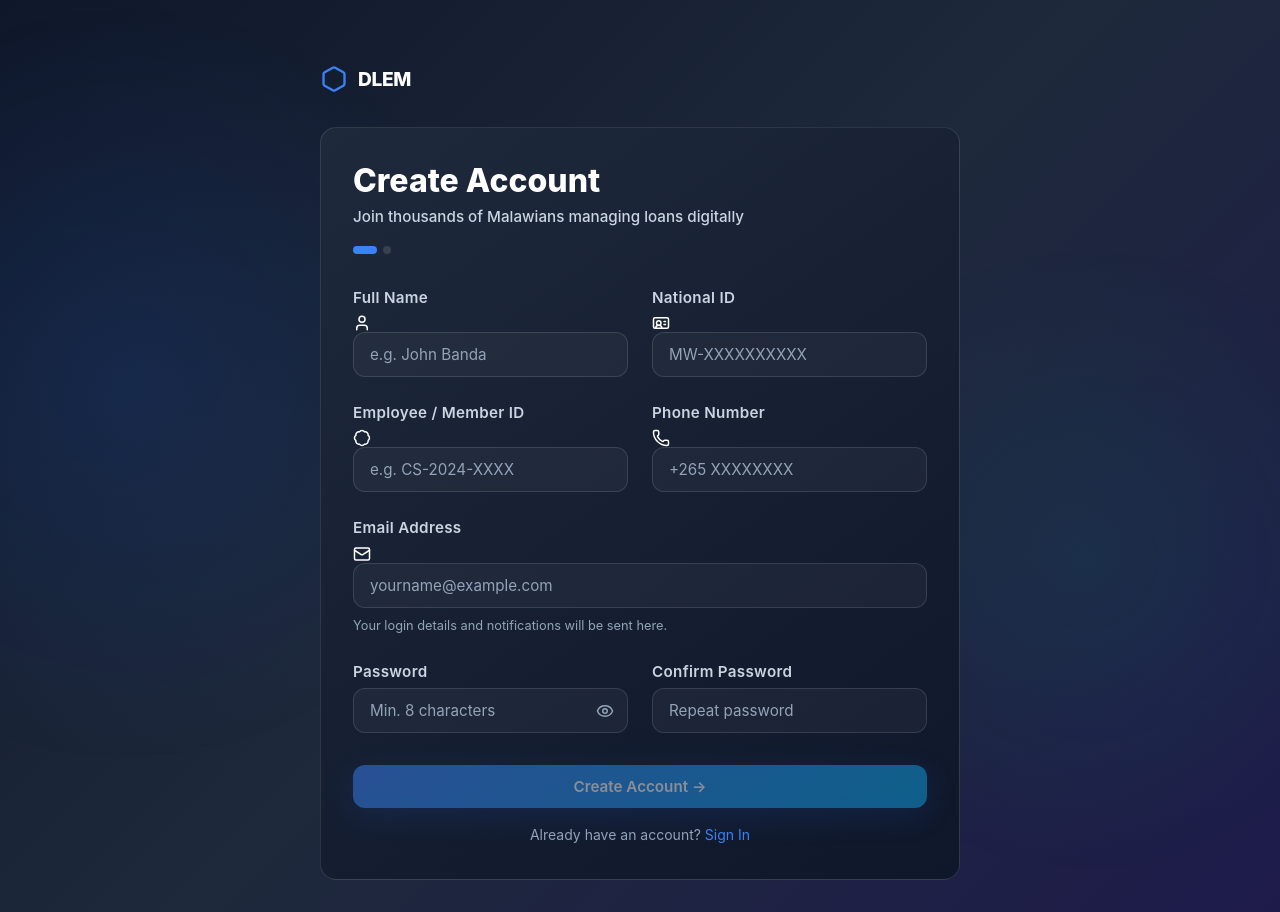
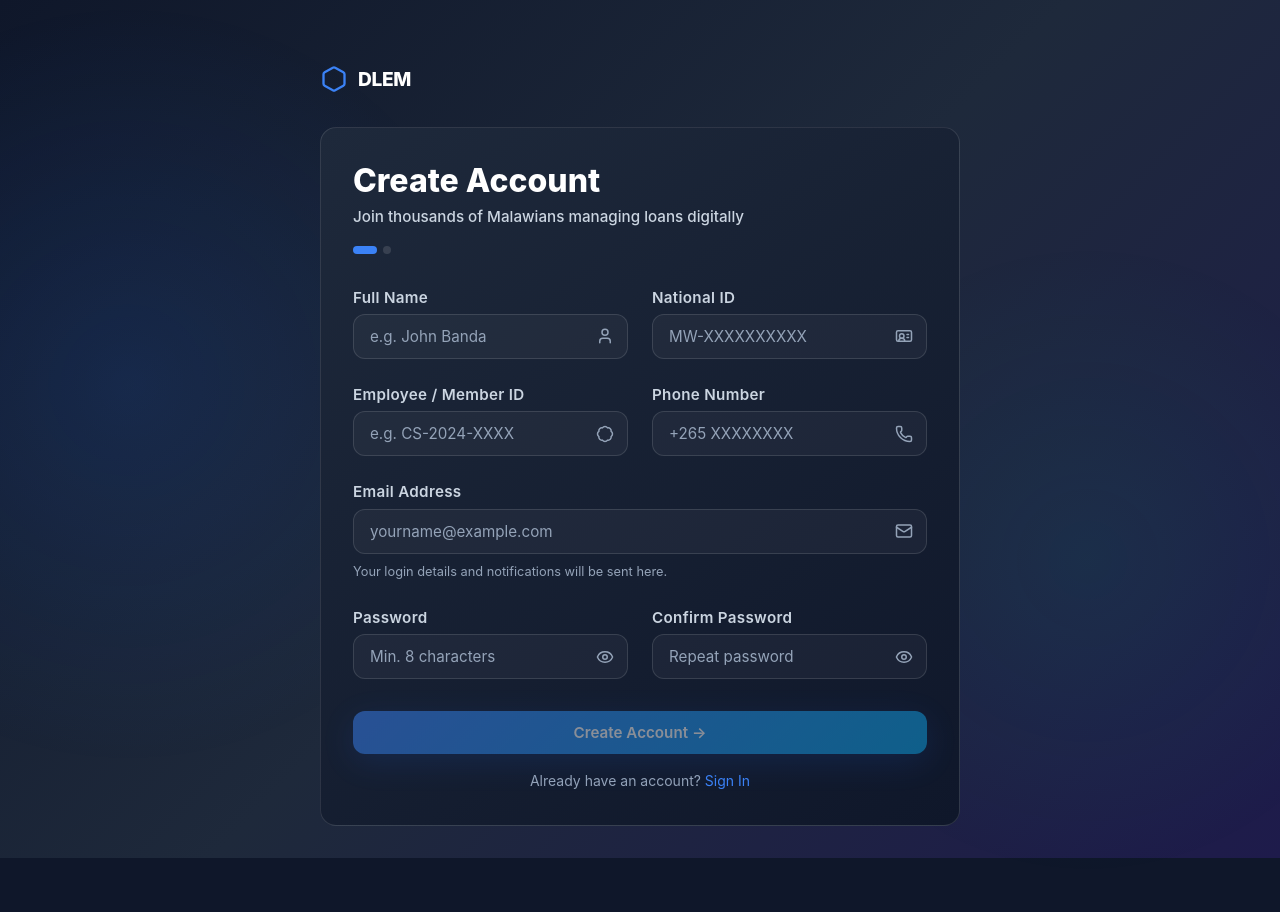
Before and after one commit to StewartMangame/DLEMs, a Next.js app in the folder frontend/: page /user/register in a window 1280 px wide. After the commit the page ends 858 px from the top, so only its background shows below. Built offline with nearby package versions, Linux system fonts and the light colour scheme.

Commit message:
inserted icons on create account page

```diff
--- a/frontend/src/app/user/auth.module.css
+++ b/frontend/src/app/user/auth.module.css
@@ -65,3 +65,24 @@
   border-radius: var(--radius-md);
   margin-top: var(--space-md);
 }
+
+.inputWrapper {
+  position: relative;
+  width: 100%;
+}
+
+.inputWrapper input {
+  padding-right: 40px !important;
+}
+
+.fieldIcon {
+  position: absolute;
+  right: 14px;
+  top: 50%;
+  transform: translateY(-50%);
+  color: var(--color-text-muted);
+  pointer-events: none;
+  z-index: 10;
+  display: flex;
+  align-items: center;
+}
--- a/frontend/src/app/user/register/page.tsx
+++ b/frontend/src/app/user/register/page.tsx
@@ -5,13 +5,13 @@ import { useRouter } from "next/navigation";
 import styles from "../auth.module.css";
 import { Hexagon, Eye, EyeOff, Mail, ArrowLeft, User, IdCard, Badge, Phone, CheckCircle2 } from "lucide-react";
 
-// ─── Helpers ──────────────────────────────────────────────────────────────────
+// ─── Helpers
 function isValidEmail(email: string): boolean {
   // RFC-compliant basic check: local@domain.tld
   return /^[^\s@]+@[^\s@]+\.[^\s@]{2,}$/.test(email.trim());
 }
 
-// ─── Types ────────────────────────────────────────────────────────────────────
+// ─── Types
 type Step = "details" | "otp";
 
 interface FormData {
@@ -24,7 +24,7 @@ interface FormData {
   confirmPassword: string;
 }
 
-// ─── Component ────────────────────────────────────────────────────────────────
+// ─── Component
 export default function RegisterPage() {
   const router = useRouter();
 
@@ -49,12 +49,12 @@ export default function RegisterPage() {
   const [error, setError] = useState("");
   const [loading, setLoading] = useState(false);
 
-  // ── Field change ────────────────────────────────────────────────────────────
+  // ── Field change
   const handleChange = (e: React.ChangeEvent<HTMLInputElement>) => {
     setForm({ ...form, [e.target.name]: e.target.value });
   };
 
-  // ── Client-side validation ──────────────────────────────────────────────────
+  // ── Client-side validation
   const emailValid = isValidEmail(form.email);
   const passwordsMatch = form.password === form.confirmPassword;
   const passwordLongEnough = form.password.length >= 8;
@@ -67,7 +67,7 @@ export default function RegisterPage() {
     passwordLongEnough &&
     passwordsMatch;
 
-  // ── Step 1 Submit — send registration + trigger OTP email ───────────────────
+  // ── Step 1 Submit — send registration + trigger OTP email
   const handleDetailsSubmit = async (e: React.FormEvent) => {
     e.preventDefault();
     setError("");
@@ -109,7 +109,7 @@ export default function RegisterPage() {
     }
   };
 
-  // ── OTP digit input handling ────────────────────────────────────────────────
+  // ── OTP digit input handling
   const handleOtpChange = (index: number, value: string) => {
     if (!/^\d?$/.test(value)) return; // digits only
     const next = [...otp];
@@ -128,7 +128,7 @@ export default function RegisterPage() {
     }
   };
 
-  // ── Step 2 Submit — verify OTP ──────────────────────────────────────────────
+  // ── Step 2 Submit — verify OTP
   const handleOtpSubmit = async (e: React.FormEvent) => {
     e.preventDefault();
     const code = otp.join("");
@@ -157,7 +157,7 @@ export default function RegisterPage() {
     }
   };
 
-  // ── Resend OTP ──────────────────────────────────────────────────────────────
+  // ── Resend OTP
   const startResendCooldown = () => {
     setResendCooldown(60);
     const timer = setInterval(() => {
@@ -183,7 +183,7 @@ export default function RegisterPage() {
     }
   };
 
-  // ── Render ──────────────────────────────────────────────────────────────────
+  // ── Render
   return (
     <div className={styles.page}>
       <div className={styles.bgOrb1} />
@@ -319,10 +319,25 @@ export default function RegisterPage() {
                 </div>
                 <div className="form-group">
                   <label className="form-label" htmlFor="confirmPassword">Confirm Password</label>
-                  <input id="confirmPassword" name="confirmPassword"
-                    type={showPw ? "text" : "password"} required className="form-input"
-                    autoComplete="new-password"
-                    placeholder="Repeat password" value={form.confirmPassword} onChange={handleChange} />
+                  <div style={{ position: "relative" }}>
+                    <input id="confirmPassword" name="confirmPassword"
+                      type={showPw ? "text" : "password"} required className="form-input"
+                      autoComplete="new-password"
+                      placeholder="Repeat password" value={form.confirmPassword} onChange={handleChange}
+                      style={{ paddingRight: "3rem" }}
+                    />
+                    <button type="button" onClick={() => setShowPw(p => !p)}
+                      style={{
+                        position: "absolute", right: 10, top: "50%", transform: "translateY(-50%)",
+                        background: "none", border: "none", cursor: "pointer",
+                        color: "var(--color-text-muted)", fontSize: "1rem", padding: 4,
+                        display: 'flex', alignItems: 'center', justifyContent: 'center'
+                      }}
+                      aria-label={showPw ? "Hide password" : "Show password"}
+                    >
+                      {showPw ? <EyeOff size={18} /> : <Eye size={18} />}
+                    </button>
+                  </div>
                   {form.confirmPassword && !passwordsMatch && (
                     <div style={{ marginTop: 4, fontSize: "0.8rem", color: "var(--color-danger)" }}>
                       ✗ Passwords do not match
@@ -459,7 +474,7 @@ export default function RegisterPage() {
             <div style={{ marginTop: "var(--space-md)", textAlign: "center" }}>
               <button
                 type="button"
-                onClick={() => { setStep("details"); setOtp(["","","","","",""]); setOtpError(""); }}
+                onClick={() => { setStep("details"); setOtp(["", "", "", "", "", ""]); setOtpError(""); }}
                 style={{
                   background: "none", border: "none", cursor: "pointer",
                   color: "var(--color-text-muted)", fontSize: "0.85rem",
@@ -476,7 +491,7 @@ export default function RegisterPage() {
   );
 }
 
-// ── Tiny helper: step progress dot ─────────────────────────────────────────────
+// ── Tiny helper: step progress dot
 function stepDot(active: boolean): React.CSSProperties {
   return {
     width: active ? 24 : 8,
```
